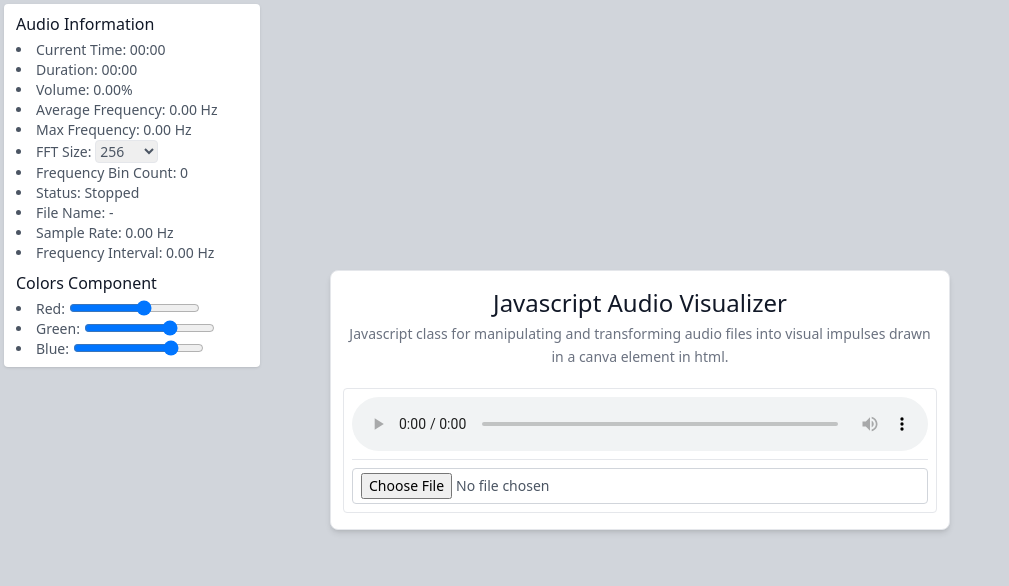
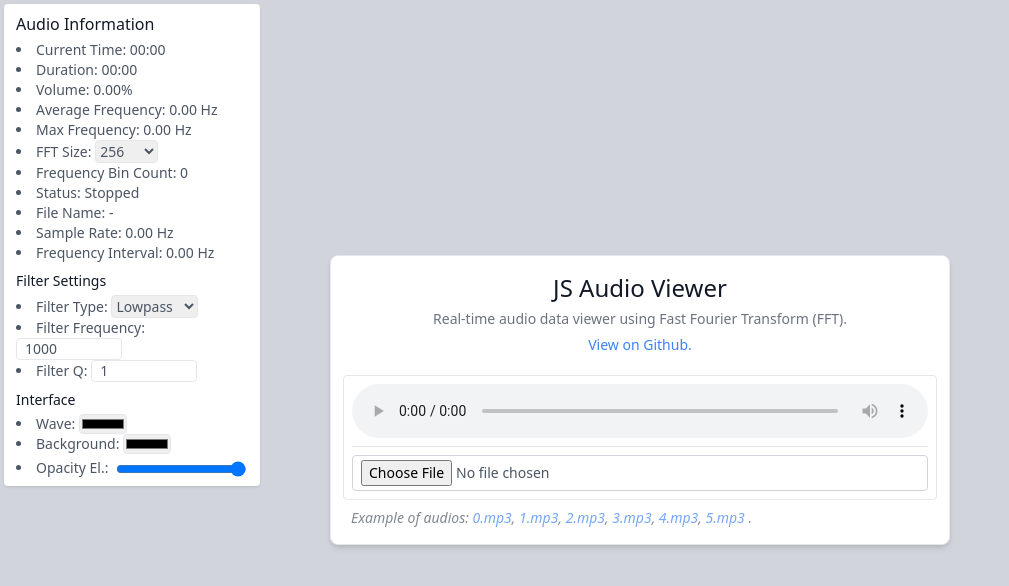
Before and after one commit to ErnaneJ/ja-audio-viewer, a plain HTML site: page index.html in a window 1280 px wide. Shown: the whole page, without its empty margins (0-1009 px from the left). Drawn offline with nearby package versions, Linux system fonts and the light colour scheme.

Commit message:
feat: add sounds and improve interface

```diff
--- a/assets/scripts/application.js
+++ /dev/null
@@ -1,3 +0,0 @@
-document.addEventListener('DOMContentLoaded', () => {
-  new AudioViewer();
-});
--- a/assets/scripts/audio-viewer.js
+++ b/assets/scripts/audio-viewer.js
@@ -1,28 +1,60 @@
 class AudioViewer {
-  FFT_SIZES = [256, 512, 1024, 2048, 4096, 8192, 16384]
-
   constructor() {
     this.#getDOMElements();
-
-    [this.width, this.height] = this.#getCanvasSize();
-
-    this.canvasElement.width = this.width;
-    this.canvasElement.height = this.height;
-    this.canvasContext = this.canvasElement.getContext('2d');
+    this.#getCanvasInfo();
 
     this.file = null;
     this.audioAnalyser = null;
     this.audioData = null;
     this.audioSource = null;
 
-    // configurable paramiters
+    this.fftSize = 256;
+    this.filter = null;
 
-    this.fftSize = 256;
     this.redComponent = 150;
     this.greenComponent = 175;
     this.blueComponent = 200;
+    this.canvasBgColor = "#ddd";
 
     this.#addEventListeners();
+  }
+
+  get waveComponentColors(){
+    const color = this.waveColorElement.value;
+    const red = parseInt(color.substr(1,2), 16)
+    const green = parseInt(color.substr(3,2), 16)
+    const blue = parseInt(color.substr(5,2), 16)
+
+    return {
+      red, green, blue
+    }
+  }
+
+  applyFilter() {
+    if(!this.audioContext)  this.audioContext = new AudioContext();
+    if(!this.audioSource)   this.audioSource = this.audioContext.createMediaElementSource(this.audioElement);
+    if(!this.audioAnalyser) this.audioAnalyser = this.audioContext.createAnalyser();
+    if(!this.filter)         this.filter = this.audioContext.createBiquadFilter();
+
+    const hasChanged = this.filter.type !== this.filterTypeSelect.value ||
+    this.filter.frequency.value !== parseFloat(this.filterFrequencyInput.value) ||
+    this.filter.Q.value !== parseFloat(this.filterQInput.value);
+
+    if(!hasChanged) return;
+
+    this.audioAnalyser.fftSize = this.fftSize;
+
+    this.filter.type = this.filterTypeSelect.value;
+    this.filter.frequency.value = parseFloat(this.filterFrequencyInput.value);
+    this.filter.Q.value = parseFloat(this.filterQInput.value);
+
+    this.audioSource.connect(this.filter);
+    this.audioSource.connect(this.audioAnalyser);
+    this.filter.connect(this.audioAnalyser);
+    this.audioAnalyser.connect(this.audioContext.destination);
+
+    const bufferLength = this.audioAnalyser.frequencyBinCount;
+    this.audioData = new Uint8Array(bufferLength);
   }
 
   onFileChange(event) {
@@ -36,6 +68,14 @@ class AudioViewer {
     this.#captureAudioData();
     this.#renderFrame();
   };
+
+  #getCanvasInfo(){
+    [this.width, this.height] = this.#getCanvasSize();
+
+    this.canvasElement.width = this.width;
+    this.canvasElement.height = this.height;
+    this.canvasContext = this.canvasElement.getContext('2d');
+  }
 
   #getDOMElements(){
     this.contentContainer = document.getElementById('content');
@@ -54,9 +94,12 @@ class AudioViewer {
     this.fileNameElement = document.getElementById('fileName');
     this.sampleRateElement = document.getElementById('sampleRate');
     this.frequencyIntervalElement = document.getElementById('frequencyInterval');
-    this.redInput = document.getElementById('redInput');
-    this.greenInput = document.getElementById('greenInput');
-    this.blueInput = document.getElementById('blueInput');
+    this.waveColorElement = document.getElementById('waveColor');
+    this.bgColorElement = document.getElementById('bgColor');
+
+    this.filterTypeSelect = document.getElementById('filterType');
+    this.filterFrequencyInput = document.getElementById('filterFrequency');
+    this.filterQInput = document.getElementById('filterQ');
   }
 
   #addEventListeners() {
@@ -64,18 +107,27 @@ class AudioViewer {
       this.fftSize = parseInt(event.target.value);
       this.#captureAudioData();
     });
-    this.redInput.value = this.redComponent;
-    this.redInput.addEventListener('change', (event) => this.redComponent = parseInt(event.target.value));
-    this.greenInput.value = this.greenComponent;
-    this.greenInput.addEventListener('change', (event) => this.greenComponent = parseInt(event.target.value));
-    this.blueInput.value = this.blueComponent;
-    this.blueInput.addEventListener('change', (event) => this.blueComponent = parseInt(event.target.value));
+
+    this.bgColorElement.value = `rgb(${this.redComponent}, ${this.greenComponent}, ${this.blueComponent})`;
+    this.waveColorElement.addEventListener('input', (event) => {
+      const { red, green, blue } = this.waveComponentColors;
+
+      this.redComponent = red;
+      this.greenComponent = green;
+      this.blueComponent = blue;
+    });
+
+    this.bgColorElement.addEventListener('input', (event) => { this.canvasBgColor = event.target.value; });
 
     this.fileElement.addEventListener('change', this.onFileChange.bind(this));
     this.audioElement.addEventListener('timeupdate', this.#updateAudioInfo.bind(this));
     this.audioElement.addEventListener('play', () => { this.statusElement.textContent = 'Status: Playing'; });
     this.audioElement.addEventListener('pause', () => { this.statusElement.textContent = 'Status: Paused'; });
     this.audioElement.addEventListener('ended', () => { this.statusElement.textContent = 'Status: Ended'; });
+
+    this.filterTypeSelect.addEventListener('change', this.applyFilter.bind(this));
+    this.filterFrequencyInput.addEventListener('change', this.applyFilter.bind(this));
+    this.filterQInput.addEventListener('change', this.applyFilter.bind(this));
   }
 
   #updateAudioInfo() {
@@ -86,20 +138,12 @@ class AudioViewer {
     this.sampleRateElement.textContent = `Sample Rate: ${this.audioContext.sampleRate} Hz`;
     this.averageFrequencyElement.textContent = `Average Frequency: ${(this.audioData.reduce((acc, val) => acc + val, 0) / this.audioData.length).toFixed(2)} Hz`;
     this.maxFrequencyElement.textContent = `Max Frequency: ${Math.max(...this.audioData)} Hz`;
+
+    this.applyFilter();
   }
 
   #captureAudioData() {
-    if(!this.audioContext) this.audioContext = new AudioContext();
-    if(!this.audioSource)  this.audioSource = this.audioContext.createMediaElementSource(this.audioElement);
-    this.audioAnalyser = this.audioContext.createAnalyser();
-
-    this.audioSource.connect(this.audioAnalyser);
-    this.audioAnalyser.connect(this.audioContext.destination);
-
-    this.audioAnalyser.fftSize = this.fftSize; // 256, 512, 1024, 2048, 4096, 8192, 16384
-
-    const bufferLength = this.audioAnalyser.frequencyBinCount;
-    this.audioData = new Uint8Array(bufferLength);
+    this.applyFilter();
 
     this.sampleRateElement.textContent = `Sample Rate: ${this.audioContext.sampleRate} Hz`;
     this.frequencyBinCountElement.textContent = `Frequency Bin Count: ${this.audioAnalyser.frequencyBinCount}`;
@@ -121,12 +165,12 @@ class AudioViewer {
 
     this.audioAnalyser.getByteFrequencyData(this.audioData);
 
-    this.canvasContext.fillStyle = "#ddd";
+    this.canvasContext.fillStyle = this.canvasBgColor;
     this.canvasContext.fillRect(0, 0, this.width, this.height);
 
     const min = Math.min(...this.audioData);
     const max = Math.max(...this.audioData);
-    const normalize = (value) => (value - min) / (max - min) * 100;
+    const normalize = (value) => (value - min) / (max - min) * 130;
 
     let data = this.audioData.map(normalize);
         data = [...data.reverse(), ...data.reverse()];
--- a/index.html
+++ b/index.html
@@ -4,15 +4,15 @@
 <head>
   <meta charset="UTF-8">
   <meta name="viewport" content="width=device-width, initial-scale=1.0">
-  <title>FFT Javascript Audio Visualizer</title>
+  <title>JS Audio Viewer</title>
 
   <script src="https://cdn.tailwindcss.com"></script>
   <script src="./assets/scripts/audio-viewer.js"></script>
 </head>
 
 <body>
-  <section class="fixed z-50 w-full p-1">
-    <div class="container flex md:flex-col items-start justify-start w-full md:w-64 bg-white shadow rounded px-3 py-2">
+  <section class="fixed z-50 p-1">
+    <div class="container flex md:flex-col items-start justify-start w-full md:w-64 bg-white shadow rounded px-3 py-2 hover:!opacity-100 z-50" style="opacity: 1;">
       <div>
         <h2 class="text-gray-900 text-md mb-1 font-medium title-font">Audio Information</h2>
         <ul class="list-disc list-inside">
@@ -43,33 +43,78 @@
         </ul>
       </div>
 
-      <div>
-        <h2 class="md:mt-2 text-gray-900 text-md mb-1 font-medium title-font">Colors Component</h2>
+      <div id="filterControls" class="text-sm text-gray-600">
+        <h2 class="md:mt-2 text-gray-900 text-md mb-1 font-medium title-font">Filter Settings</h2>
         <ul class="list-disc list-inside">
-          <li class="text-sm text-gray-600 relative">Red: <input type="range" id="redInput" min="0" max="255" value="0" class="cursor-pointer absolute ml-1 top-0 text-sm text-gray-600 rounded border cursor-pointer"></li>
-          <li class="text-sm text-gray-600 relative">Green: <input type="range" id="greenInput" min="0" max="255" value="0" class="cursor-pointer absolute ml-1 top-0 text-sm text-gray-600 rounded border cursor-pointer"></li>
-          <li class="text-sm text-gray-600 relative">Blue: <input type="range" id="blueInput" min="0" max="255" value="0" class="cursor-pointer absolute ml-1 top-0 text-sm text-gray-600 rounded border cursor-pointer"></li>
+          <li>
+            <label for="filterType">Filter Type:</label>
+            <select id="filterType" class="border rounded cursor-pointer">
+              <option value="lowpass">Lowpass</option>
+              <option value="highpass">Highpass</option>
+              <option value="bandpass">Bandpass</option>
+              <option value="notch">Notch</option>
+            </select>
+          </li>
+          <li>
+            <label for="filterFrequency">Filter Frequency:</label>
+            <input type="number" id="filterFrequency" value="1000" min="0" max="24000" class="border rounded pl-2">
+          </li>
+          <li>
+            <label for="filterQ">Filter Q:</label>
+            <input type="number" id="filterQ" value="1" min="1" max="24000" class="border rounded pl-2">
+          </li>
+        </ul>
+      </div>
+
+      <div class="text-sm text-gray-600">
+        <h2 class="md:mt-2 text-gray-900 text-md mb-1 font-medium title-font">Interface</h2>
+        <ul class="list-disc list-inside">
+          <li class="text-sm text-gray-600 relative">Wave: <input type="color" id="waveColor" class="cursor-pointer appearance-none rounded border h-5 w-12"></li>
+          <li class="text-sm text-gray-600 relative">Background: <input type="color" id="bgColor" class="cursor-pointer appearance-none rounded border  h-5 w-12"></li>
+          <li class="text-sm text-gray-600 relative mt-1">Opacity El.: <input type="range" id="opacity" step="0.1" min="0.3" max="1" value="1" class="absolute top-[.1rem] ml-2 inline-block cursor-pointer border"></li>
         </ul>
       </div>
     </div>
   </section>
   <section class="text-gray-600 body-font relative w-screen h-screen" id="content">
-    <div class="absolute inset-0 bg-gray-300">
+    <div class="absolute inset-0 bg-gray-300 z-0">
       <canvas id="canvas"></canvas>
     </div>
-    <div class="container px-5 py-24 mx-auto flex items-center justify-center w-screen h-screen">
-      <div class="w-full md:w-1/2 bg-white rounded-lg px-3 py-4 flex flex-col mt-10 md:mt-0 relative z-10 shadow-md border">
-        <h2 class="text-gray-900 text-2xl mb-1 font-medium title-font text-center">Javascript Audio Visualizer</h2>
-        <p class="leading-relaxed mb-5 text-gray-500 text-sm text-center">Javascript class for manipulating and transforming audio files into visual impulses drawn in a canva element in html.</p>
+    <div class="px-5 py-24 mx-auto flex items-center justify-center w-screen h-screen" >
+      <div class="container w-full md:w-1/2 bg-white rounded-lg px-3 py-4 flex flex-col mt-10 md:mt-0 relative z-10 shadow-md border hover:!opacity-100 z-50" style="opacity: 1;">
+        <h2 class="text-gray-900 text-2xl mb-1 font-medium title-font text-center">JS Audio Viewer</h2>
+        <p class="leading-relaxed text-gray-500 text-sm text-center">Real-time audio data viewer using Fast Fourier Transform (FFT).</p>
+        <a href="https://www.github.com/ernanej/javascript-audio-visualizer" target="_blank" class="text-blue-500 text-sm text-center hover:underline mb-5 mt-1">View on Github.</a>
         <div class="relative border flex flex-col gap-2 p-2 rounded">
           <audio id="audio" controls class="w-full"></audio>
           <hr/>
           <input class="block w-full text-sm px-2 py-1 border border-gray-300 rounded cursor-pointer text-gray-600 focus:outline-none" id="audioFile" type="file" accept="audio/*">
         </div>
+        <span class="mt-2 ml-2 text-sm text-gray-600 italic opacity-70 hover:opacity-100 transition-all">Example of audios:
+          <a href="./assets/sounds/sound-0.mp3" target="_blank" class="hover:underline text-blue-500">0.mp3</a>,
+          <a href="./assets/sounds/sound-1.mp3" target="_blank" class="hover:underline text-blue-500">1.mp3</a>,
+          <a href="./assets/sounds/sound-2.mp3" target="_blank" class="hover:underline text-blue-500">2.mp3</a>,
+          <a href="./assets/sounds/sound-3.mp3" target="_blank" class="hover:underline text-blue-500">3.mp3</a>,
+          <a href="./assets/sounds/sound-4.mp3" target="_blank" class="hover:underline text-blue-500">4.mp3</a>,
+          <a href="./assets/sounds/sound-5.mp3" target="_blank" class="hover:underline text-blue-500">5.mp3</a>
+          .
+        </span>
       </div>
     </div>
   </section>
 
-  <script src="./assets/scripts/application.js"></script>
+  <script>
+    document.addEventListener('DOMContentLoaded', () => {
+      const audioViewer = new AudioViewer();
+
+      const opacityInput = document.getElementById('opacity');
+      const containers = document.querySelectorAll('.container');
+      opacityInput.addEventListener('input', (event) => {
+        containers.forEach(container => {
+          container.style.opacity = event.target.value;
+        });
+      });
+    });
+  </script>
 </body>
 </html>
```
Also changed, not shown: 6 other files.
